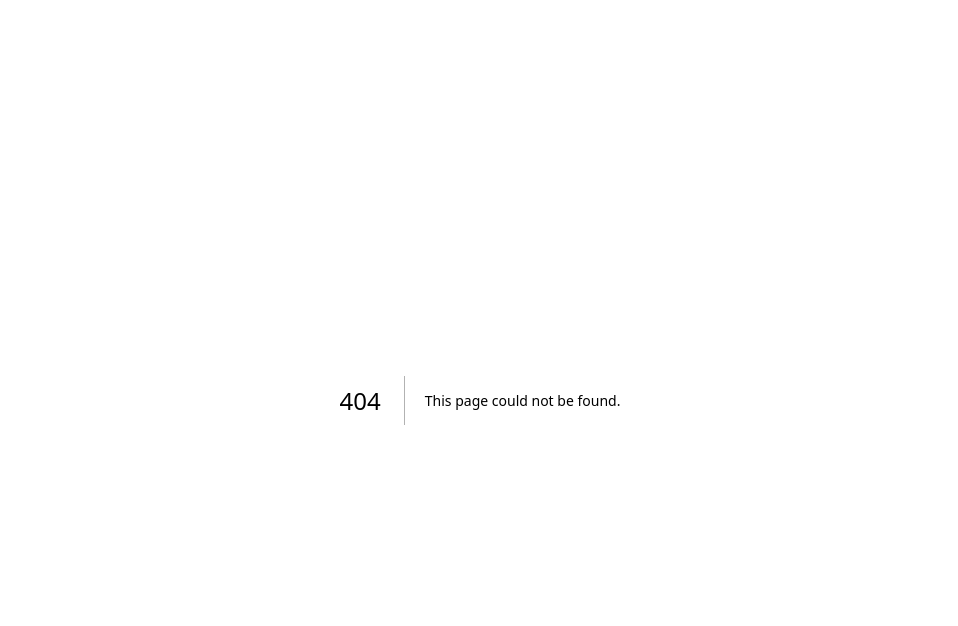
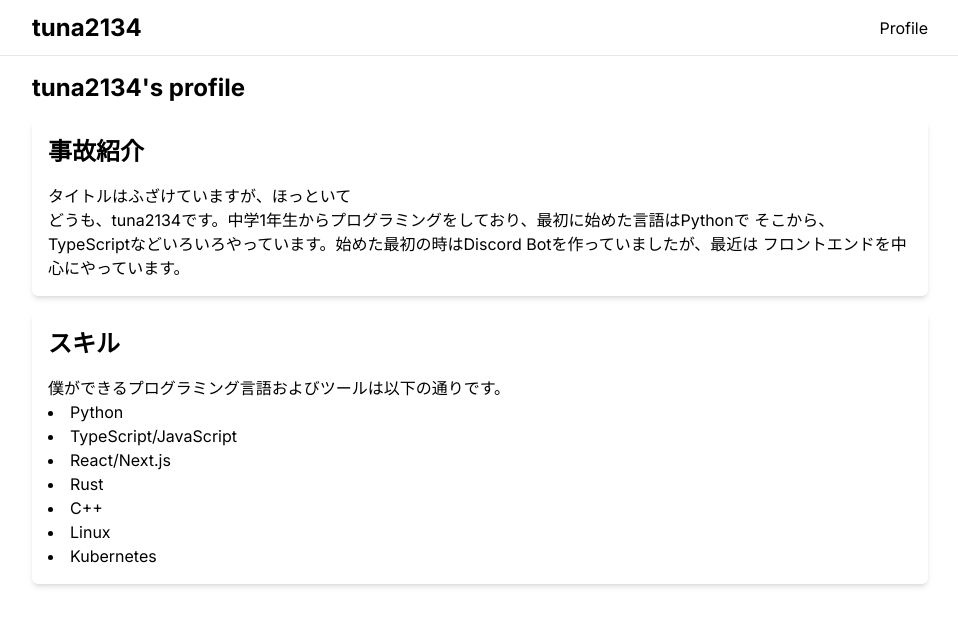
Before and after one commit to tuna2134-archive/website-4gen, a Next.js app: page /profile in a window 1280 px wide. Before the commit this address had no page. Shown: the top 626 px of the page, without its empty margins (160-1118 px from the left). Built offline with nearby package versions, Linux system fonts and the light colour scheme.

Commit message:
Add image domain to next.config.js and update metadata in layout.tsx

```diff
--- /dev/null
+++ b/app/(pages)/layout.tsx
@@ -0,0 +1,16 @@
+import Header from "@/components/header"
+
+interface LayoutProps {
+  children: React.ReactNode
+}
+
+const Layout: React.FC<LayoutProps> = ({ children }) => {
+  return (
+    <>
+      <Header />
+      <main className="max-w-4xl mx-auto w-full pt-4">{children}</main>
+    </>
+  )
+}
+
+export default Layout
--- /dev/null
+++ b/app/(pages)/profile/page.tsx
@@ -0,0 +1,38 @@
+import Card from "@/components/card";
+import { NextPage } from "next";
+
+const skills = [
+  "Python",
+  "TypeScript/JavaScript",
+  "React/Next.js",
+  "Rust",
+  "C++",
+  "Linux",
+  "Kubernetes",
+]
+
+const Page: NextPage = () => {
+  return (
+    <>
+      <h2 className="text-2xl font-bold">tuna2134's profile</h2>
+      <Card className="mt-4" title="事故紹介">
+        <p>
+          タイトルはふざけていますが、ほっといて<br />
+          どうも、tuna2134です。中学1年生からプログラミングをしており、最初に始めた言語はPythonで
+          そこから、TypeScriptなどいろいろやっています。始めた最初の時はDiscord Botを作っていましたが、最近は
+          フロントエンドを中心にやっています。
+        </p>
+      </Card>
+      <Card title="スキル" className="mt-4">
+        <p>僕ができるプログラミング言語およびツールは以下の通りです。</p>
+        <ul className="list-inside list-disc">
+          {skills.map((skill, index) => (
+            <li key={index}>{skill}</li>
+          ))}
+        </ul>
+      </Card>
+    </>
+  )
+}
+
+export default Page;
--- a/app/globals.css
+++ b/app/globals.css
@@ -1,33 +1,3 @@
 @tailwind base;
 @tailwind components;
 @tailwind utilities;
-
-:root {
-  --foreground-rgb: 0, 0, 0;
-  --background-start-rgb: 214, 219, 220;
-  --background-end-rgb: 255, 255, 255;
-}
-
-@media (prefers-color-scheme: dark) {
-  :root {
-    --foreground-rgb: 255, 255, 255;
-    --background-start-rgb: 0, 0, 0;
-    --background-end-rgb: 0, 0, 0;
-  }
-}
-
-body {
-  color: rgb(var(--foreground-rgb));
-  background: linear-gradient(
-      to bottom,
-      transparent,
-      rgb(var(--background-end-rgb))
-    )
-    rgb(var(--background-start-rgb));
-}
-
-@layer utilities {
-  .text-balance {
-    text-wrap: balance;
-  }
-}
--- a/app/layout.tsx
+++ b/app/layout.tsx
@@ -5,8 +5,8 @@ import "./globals.css";
 const inter = Inter({ subsets: ["latin"] });
 
 export const metadata: Metadata = {
-  title: "Create Next App",
-  description: "Generated by create next app",
+  title: "tuna2134",
+  description: "tuna2134 is engineer and students",
 };
 
 export default function RootLayout({
@@ -15,7 +15,7 @@ export default function RootLayout({
   children: React.ReactNode;
 }>) {
   return (
-    <html lang="en">
+    <html lang="ja">
       <body className={inter.className}>{children}</body>
     </html>
   );
--- a/app/page.tsx
+++ b/app/page.tsx
@@ -1,112 +1,17 @@
 import Image from "next/image";
+import Link from "next/link";
+
+const AVATAR_URL: string =
+  "https://cdn.discordapp.com/avatars/739702692393517076/b9fddaa026c1002e8c7d4d8f22978e43.png?size=1024"
 
 export default function Home() {
   return (
-    <main className="flex min-h-screen flex-col items-center justify-between p-24">
-      <div className="z-10 max-w-5xl w-full items-center justify-between font-mono text-sm lg:flex">
-        <p className="fixed left-0 top-0 flex w-full justify-center border-b border-gray-300 bg-gradient-to-b from-zinc-200 pb-6 pt-8 backdrop-blur-2xl dark:border-neutral-800 dark:bg-zinc-800/30 dark:from-inherit lg:static lg:w-auto  lg:rounded-xl lg:border lg:bg-gray-200 lg:p-4 lg:dark:bg-zinc-800/30">
-          Get started by editing&nbsp;
-          <code className="font-mono font-bold">app/page.tsx</code>
-        </p>
-        <div className="fixed bottom-0 left-0 flex h-48 w-full items-end justify-center bg-gradient-to-t from-white via-white dark:from-black dark:via-black lg:static lg:h-auto lg:w-auto lg:bg-none">
-          <a
-            className="pointer-events-none flex place-items-center gap-2 p-8 lg:pointer-events-auto lg:p-0"
-            href="https://vercel.com?utm_source=create-next-app&utm_medium=appdir-template&utm_campaign=create-next-app"
-            target="_blank"
-            rel="noopener noreferrer"
-          >
-            By{" "}
-            <Image
-              src="/vercel.svg"
-              alt="Vercel Logo"
-              className="dark:invert"
-              width={100}
-              height={24}
-              priority
-            />
-          </a>
-        </div>
-      </div>
-
-      <div className="relative flex place-items-center before:absolute before:h-[300px] before:w-full sm:before:w-[480px] before:-translate-x-1/2 before:rounded-full before:bg-gradient-radial before:from-white before:to-transparent before:blur-2xl before:content-[''] after:absolute after:-z-20 after:h-[180px] after:w-full sm:after:w-[240px] after:translate-x-1/3 after:bg-gradient-conic after:from-sky-200 after:via-blue-200 after:blur-2xl after:content-[''] before:dark:bg-gradient-to-br before:dark:from-transparent before:dark:to-blue-700 before:dark:opacity-10 after:dark:from-sky-900 after:dark:via-[#0141ff] after:dark:opacity-40 before:lg:h-[360px] z-[-1]">
-        <Image
-          className="relative dark:drop-shadow-[0_0_0.3rem_#ffffff70] dark:invert"
-          src="/next.svg"
-          alt="Next.js Logo"
-          width={180}
-          height={37}
-          priority
-        />
-      </div>
-
-      <div className="mb-32 grid text-center lg:max-w-5xl lg:w-full lg:mb-0 lg:grid-cols-4 lg:text-left">
-        <a
-          href="https://nextjs.org/docs?utm_source=create-next-app&utm_medium=appdir-template&utm_campaign=create-next-app"
-          className="group rounded-lg border border-transparent px-5 py-4 transition-colors hover:border-gray-300 hover:bg-gray-100 hover:dark:border-neutral-700 hover:dark:bg-neutral-800/30"
-          target="_blank"
-          rel="noopener noreferrer"
-        >
-          <h2 className={`mb-3 text-2xl font-semibold`}>
-            Docs{" "}
-            <span className="inline-block transition-transform group-hover:translate-x-1 motion-reduce:transform-none">
-              -&gt;
-            </span>
-          </h2>
-          <p className={`m-0 max-w-[30ch] text-sm opacity-50`}>
-            Find in-depth information about Next.js features and API.
-          </p>
-        </a>
-
-        <a
-          href="https://nextjs.org/learn?utm_source=create-next-app&utm_medium=appdir-template-tw&utm_campaign=create-next-app"
-          className="group rounded-lg border border-transparent px-5 py-4 transition-colors hover:border-gray-300 hover:bg-gray-100 hover:dark:border-neutral-700 hover:dark:bg-neutral-800/30"
-          target="_blank"
-          rel="noopener noreferrer"
-        >
-          <h2 className={`mb-3 text-2xl font-semibold`}>
-            Learn{" "}
-            <span className="inline-block transition-transform group-hover:translate-x-1 motion-reduce:transform-none">
-              -&gt;
-            </span>
-          </h2>
-          <p className={`m-0 max-w-[30ch] text-sm opacity-50`}>
-            Learn about Next.js in an interactive course with&nbsp;quizzes!
-          </p>
-        </a>
-
-        <a
-          href="https://vercel.com/templates?framework=next.js&utm_source=create-next-app&utm_medium=appdir-template&utm_campaign=create-next-app"
-          className="group rounded-lg border border-transparent px-5 py-4 transition-colors hover:border-gray-300 hover:bg-gray-100 hover:dark:border-neutral-700 hover:dark:bg-neutral-800/30"
-          target="_blank"
-          rel="noopener noreferrer"
-        >
-          <h2 className={`mb-3 text-2xl font-semibold`}>
-            Templates{" "}
-            <span className="inline-block transition-transform group-hover:translate-x-1 motion-reduce:transform-none">
-              -&gt;
-            </span>
-          </h2>
-          <p className={`m-0 max-w-[30ch] text-sm opacity-50`}>
-            Explore starter templates for Next.js.
-          </p>
-        </a>
-
-        <a
-          href="https://vercel.com/new?utm_source=create-next-app&utm_medium=appdir-template&utm_campaign=create-next-app"
-          className="group rounded-lg border border-transparent px-5 py-4 transition-colors hover:border-gray-300 hover:bg-gray-100 hover:dark:border-neutral-700 hover:dark:bg-neutral-800/30"
-          target="_blank"
-          rel="noopener noreferrer"
-        >
-          <h2 className={`mb-3 text-2xl font-semibold`}>
-            Deploy{" "}
-            <span className="inline-block transition-transform group-hover:translate-x-1 motion-reduce:transform-none">
-              -&gt;
-            </span>
-          </h2>
-          <p className={`m-0 max-w-[30ch] text-sm opacity-50 text-balance`}>
-            Instantly deploy your Next.js site to a shareable URL with Vercel.
-          </p>
-        </a>
+    <main className="h-screen">
+      <div className="h-full items-center flex justify-center flex-col space-y-2">
+        <Image src={AVATAR_URL} alt="tuna2134" width={120} height={120} className="rounded-full" />
+        <h1 className="text-3xl font-bold text-center">tuna2134</h1>
+        <span>趣味に没頭する豚です</span>
+        <Link href="/profile" className="bg-lime-700 py-2 px-6 rounded text-white">Go!!!</Link>
       </div>
     </main>
   );
--- /dev/null
+++ b/components/card.tsx
@@ -0,0 +1,18 @@
+import clsx from "clsx";
+
+interface CardProps {
+  title: string
+  children: React.ReactNode
+  className: string
+}
+
+const Card: React.FC<CardProps> = ({ title, children, className }) => {
+  return (
+    <div className={clsx("bg-white shadow-md p-4 rounded-md", className)}>
+      <h3 className="text-2xl font-bold">{title}</h3>
+      <div className="mt-4">{children}</div>
+    </div>
+  )
+};
+
+export default Card;
--- /dev/null
+++ b/components/header.tsx
@@ -0,0 +1,25 @@
+import Link from "next/link";
+
+const links = [
+  {
+    name: "Profile",
+    path: "/profile",
+  }
+]
+
+const Header: React.FC = () => {
+  return (
+    <header className="h-14 border-b">
+      <div className="w-full h-full flex justify-center items-center max-w-4xl mx-auto">
+        <Link href="/"><h1 className="text-2xl font-bold">tuna2134</h1></Link>
+        <div className="ml-auto space-x-4">
+          {links.map((link, index) => (
+            <Link href={link.path} key={index}>{link.name}</Link>
+          ))}
+        </div>
+      </div>
+    </header>
+  )
+}
+
+export default Header;
--- a/next.config.mjs
+++ b/next.config.mjs
@@ -1,4 +1,8 @@
 /** @type {import('next').NextConfig} */
-const nextConfig = {};
+const nextConfig = {
+    images: {
+        domains: ["cdn.discordapp.com"]
+    }
+};
 
 export default nextConfig;
```
Also changed, not shown: package.json (+6 -5 lines), 1 other file (tests, documents, lock files or other folders).
